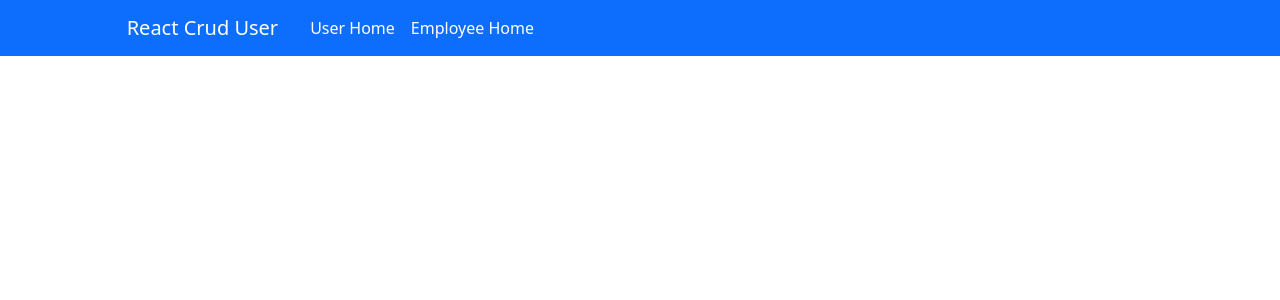
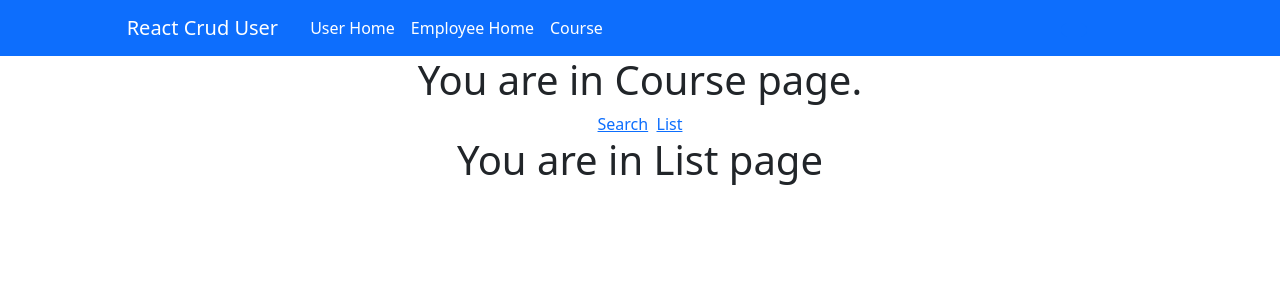
Before and after one commit to Vaibhavi7499/react-crud-user, a React (Create React App) app: page /course/list in a window 1280 px wide. Shown: the top 300 px of the page. Built offline with nearby package versions, Linux system fonts and the light colour scheme.

Commit message:
Nested routing

```diff
--- a/src/App.js
+++ b/src/App.js
@@ -1,32 +1,41 @@
-import './App.css';
-import { BrowserRouter, Route, Routes } from 'react-router-dom';
-import Layout from './components/Layout';
-import Home from './components/Home';
-import About from './components/About';
-import AddUser from './components/AddUser';
-import ViewUser from './components/ViewUser';
-import AddEmp from './employeeComponent/AddEmp';
-import HomeEmp from './employeeComponent/HomeEmp';
-import ViewEmp from './employeeComponent/ViewEmp';
+import "./App.css";
+import { BrowserRouter, Route, Routes } from "react-router-dom";
+import Layout from "./components/Layout";
+import Home from "./components/Home";
+import About from "./components/About";
+import AddUser from "./components/AddUser";
+import ViewUser from "./components/ViewUser";
+import AddEmp from "./employeeComponent/AddEmp";
+import HomeEmp from "./employeeComponent/HomeEmp";
+import ViewEmp from "./employeeComponent/ViewEmp";
+import CssPractise from "./components/CssPractise";
+import Course from "./components/Course";
+import List from "./components/List";
+import Search from "./components/Search";
 
 function App() {
   return (
     <div className="App">
-     <BrowserRouter>
-     <Layout/>
-     <Routes>
-      <Route path='/' element={<Home/>}/>
-      <Route path='/about' element={<About/>}/>
-      <Route path='/adduser' element={<AddUser/>}/>
-      <Route path='/adduser/:id' element={<AddUser/>}/>
-      <Route path='/viewuser/:id' element={<ViewUser/>}/>
-      <Route path='/emphome' element={<HomeEmp/>}/>
-      <Route path='/addemp' element={<AddEmp/>}/>
-      <Route path='/addemp/:id' element={<AddEmp/>}/>
-      <Route path='/viewemp/:id' element={<ViewEmp/>}/>
-     </Routes>
-     </BrowserRouter>
+      <BrowserRouter>
+        <Layout />
+        <Routes>
+          <Route path="/" element={<Home />} />
+          <Route path="/about" element={<About />} />
+          <Route path="/adduser" element={<AddUser />} />
+          <Route path="/adduser/:id" element={<AddUser />} />
+          <Route path="/viewuser/:id" element={<ViewUser />} />
+          <Route path="/emphome" element={<HomeEmp />} />
+          <Route path="/addemp" element={<AddEmp />} />
+          <Route path="/addemp/:id" element={<AddEmp />} />
+          <Route path="/viewemp/:id" element={<ViewEmp />} />
+          <Route path="course" element={<Course />}>
+            <Route path="search" element={<Search />}></Route>
+            <Route path="list" element={<List />}></Route>
+          </Route>
+        </Routes>
+      </BrowserRouter>
     </div>
+    // <CssPractise></CssPractise>
   );
 }
 
--- /dev/null
+++ b/src/components/ChildComponent.jsx
@@ -0,0 +1,17 @@
+import React from 'react'
+import s from "./CssPractise.module.css"
+
+const ChildComponent = () => {
+    let a ={
+        backgroundColor:"aqua"
+    }
+
+  return (
+    <div>
+        <h1 className={s.heading}>Child Component</h1>
+        <h1 style={a}>Inline CSS</h1>
+    </div>
+  )
+}
+
+export default ChildComponent
--- /dev/null
+++ b/src/components/Course.jsx
@@ -0,0 +1,16 @@
+import React from "react";
+import { Link, Outlet } from "react-router-dom";
+const Course = () => {
+  return (
+    <div>
+      <h1>You are in Course page.</h1>
+      <div>
+        <Link to="/course/search">Search</Link> &nbsp;
+        <Link to="/course/list">List</Link>
+      </div>
+      <Outlet />
+    </div>
+  );
+};
+
+export default Course;
--- /dev/null
+++ b/src/components/CssPractise.jsx
@@ -0,0 +1,14 @@
+import React from 'react'
+import styles from "./CssPractise.module.css"
+import ChildComponent from './ChildComponent'
+const CssPractise = () => {
+
+  return (
+    <div>
+        <h1 className={styles.heading}>Welcome to COCSIT College ...</h1>
+        <ChildComponent></ChildComponent>
+            </div>
+  )
+}
+
+export default CssPractise
--- /dev/null
+++ b/src/components/CssPractise.module.css
@@ -0,0 +1,3 @@
+.heading{
+    color: red;
+}
--- a/src/components/Layout.jsx
+++ b/src/components/Layout.jsx
@@ -35,6 +35,11 @@ function Layout() {
                   Employee Home
                 </Link>
               </li>
+              <li className="nav-item">
+                <Link className="nav-link active" to="/course">
+                  Course
+                </Link>
+              </li>
             </ul>
           </div>
           <div className="col-md-2">
--- /dev/null
+++ b/src/components/List.jsx
@@ -0,0 +1,11 @@
+import React from "react";
+
+const List = () => {
+  return (
+    <div>
+      <h1>You are in List page</h1>
+    </div>
+  );
+};
+
+export default List;
--- /dev/null
+++ b/src/components/Search.jsx
@@ -0,0 +1,11 @@
+import React from "react";
+
+const Search = () => {
+  return (
+    <div>
+      <h1>You are in Search page</h1>
+    </div>
+  );
+};
+
+export default Search;
```
